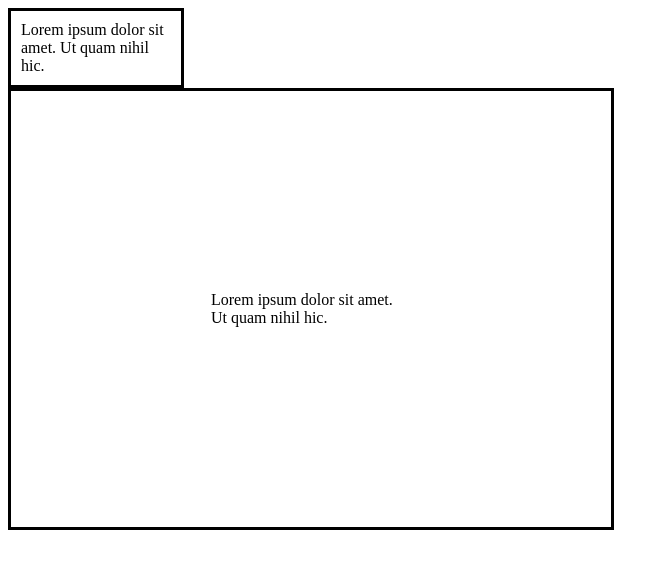
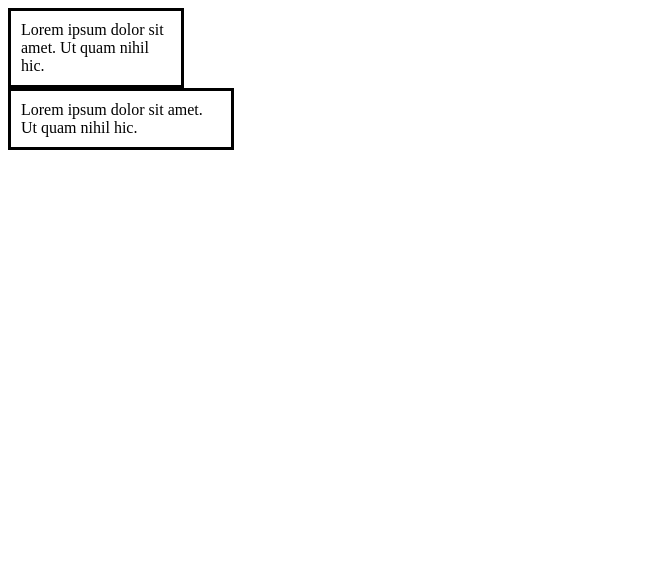
Before and after one commit to knightmoves-schools/026-css-variables-AdaleeVorbeck, a website: page index.html in a window 1280 px wide. Shown: the whole page, without its empty margins (0-669 px from the left). Drawn offline with Linux system fonts and the light colour scheme.

Commit message:
fixed padding issue

```diff
--- a/index.html
+++ b/index.html
@@ -20,13 +20,13 @@
         .narrow-text {
             width: var( --narrow-text-size);
             border-style: solid;
-            padding: var( --text-padding, 10px);
+            padding: var( --text-padding);
         }
 
         .wide-text {
-            width: var( --wide-text-size, 200px);
+            width: var( --wide-text-size);
             border-style: solid;
-            padding: var( --wide-text-size);
+            padding: var( --text-padding);
         }
     </style>
 </head>
```
